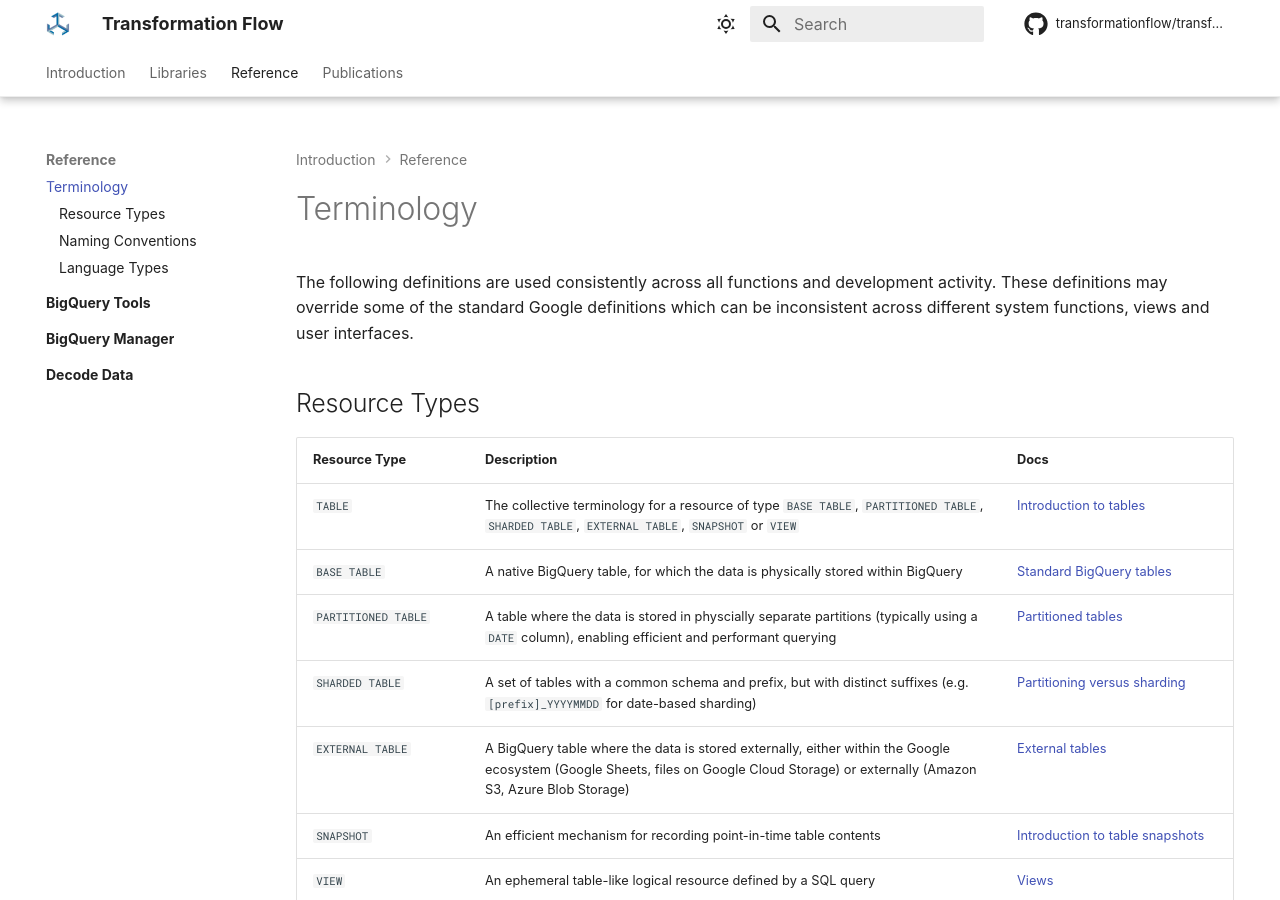
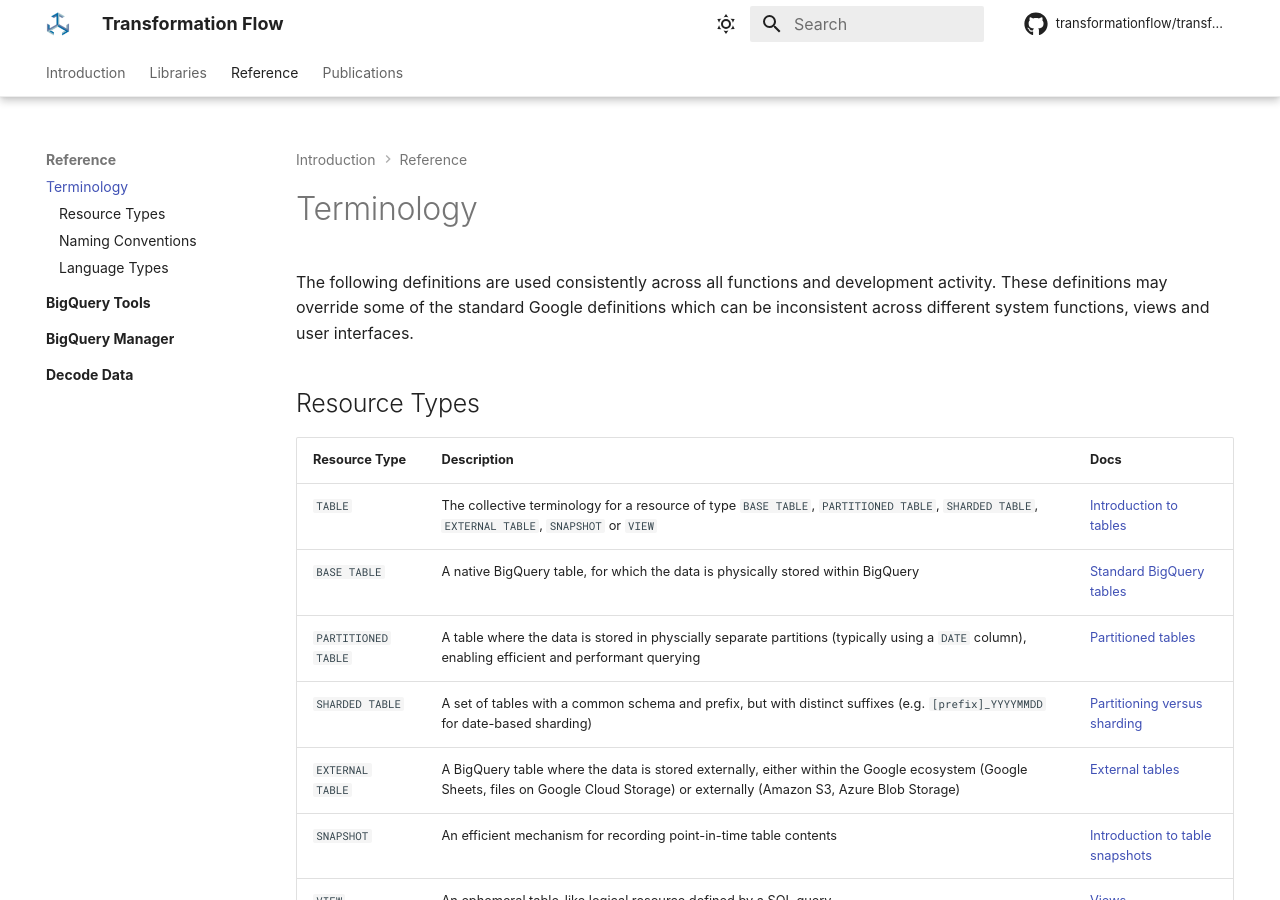
Before and after one commit to transformationflow/transformationflow.github.io, an MkDocs documentation site: the page built from docs/reference/terminology.md, in a window 1280 px wide and 900 px high. Built offline with MkDocs 1.6.1 and Material for MkDocs 9.7.7, drawn with Linux system fonts in a browser that asks for light colours; some web fonts are replaced; comment, search, counter and statistics services are not loaded.

Commit message:
table formatting

```diff
--- a/docs/reference/terminology.md
+++ b/docs/reference/terminology.md
@@ -1,7 +1,7 @@
 The following definitions are used consistently across all functions and development activity.  These definitions may override some of the standard Google definitions which can be inconsistent across different system functions, views and user interfaces.
 
 # Resource Types
-Resource Type <div style="width:140px"></div> | Description | Docs <div style="width:200px"></div>
+Resource Type <div style="width:80px"></div> | Description | Docs <div style="width:80px"></div>
 --- | --- | ---
 `TABLE` | The collective terminology for a resource of type `BASE TABLE`, `PARTITIONED TABLE`, `SHARDED TABLE`, `EXTERNAL TABLE`, `SNAPSHOT` or `VIEW` | [Introduction to tables](https://cloud.google.com/bigquery/docs/tables-intro)
 `BASE TABLE` | A native BigQuery table, for which the data is physically stored within BigQuery | [Standard BigQuery tables](https://cloud.google.com/bigquery/docs/tables-intro#standard_tables)
@@ -17,7 +17,7 @@
 `REMOTE FUNCTION` | A [Cloud Function](https://cloud.google.com/functions/) written in one of a variety of languages which can be called like a BigQuery `FUNCTION`, enabling interaction with external APIs and libraries in BigQuery queries and workflows | [Work with remote functions](https://cloud.google.com/bigquery/docs/remote-functions)
 
 # Naming Conventions
-Term <div style="width:140px"></div> | Data Type | Description
+Term <div style="width:110px"></div> | Data Type | Description
 --- | --- | ---
 `project_id` | `STRING` | The globally unique identifier for each [project](https://cloud.google.com/resource-manager/docs/creating-managing-projects)
 `dataset_name` | `STRING` | The name for each [dataset](https://cloud.google.com/bigquery/docs/datasets), unique in each project
@@ -32,7 +32,7 @@
 
 
 # Language Types
-Language Type <div style="width:140px"></div> | Description | Docs <div style="width:200px"></div>
+Language Type <div style="width:80"></div> | Description | Docs <div style="width:80px"></div>
 --- | --- | ---
 GoogleSQL | An ANSI compliant superset of Structured Query Language ([SQL](https://en.wikipedia.org/wiki/SQL))| [SQL in BigQuery](https://cloud.google.com/bigquery/docs/introduction-sql)
 Procedural Language | The core language which enables programmatic execution of arbitrary logic | [Procedural Language](https://cloud.google.com/bigquery/docs/reference/standard-sql/procedural-language)
```
